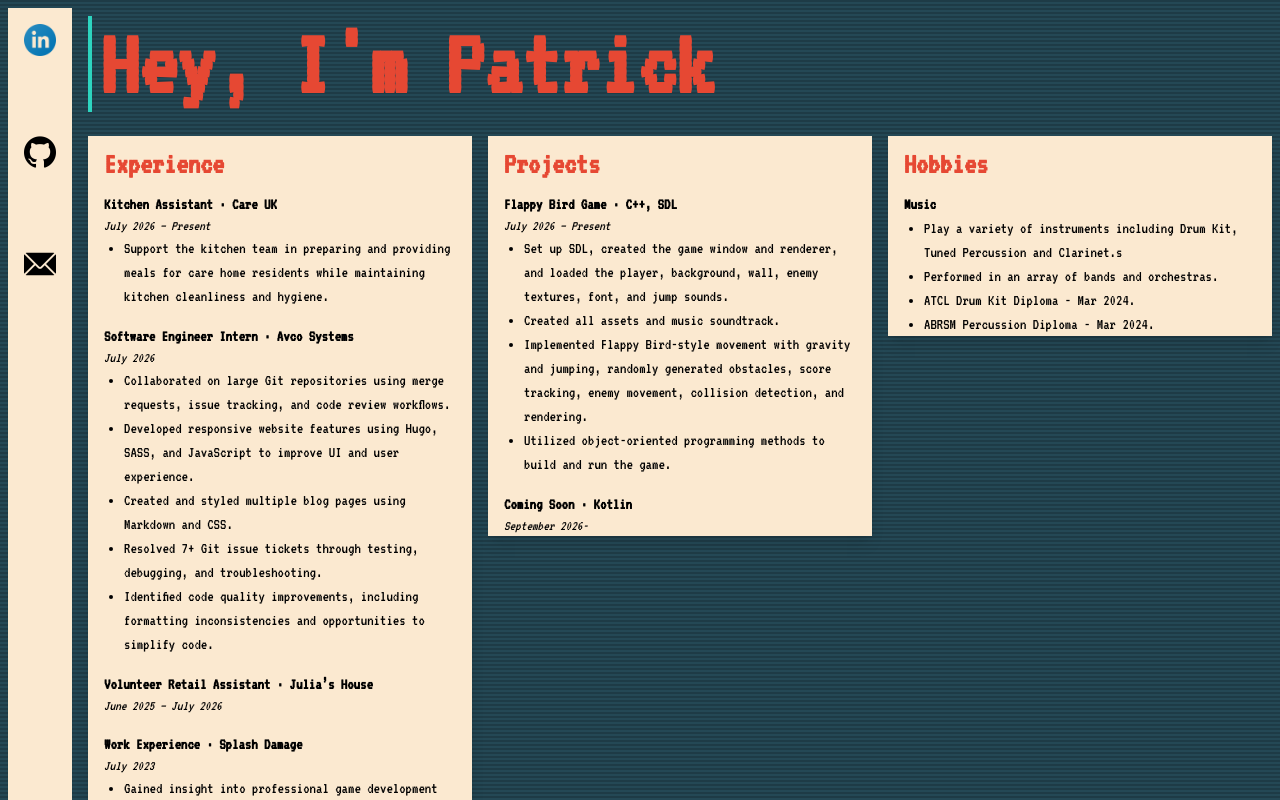
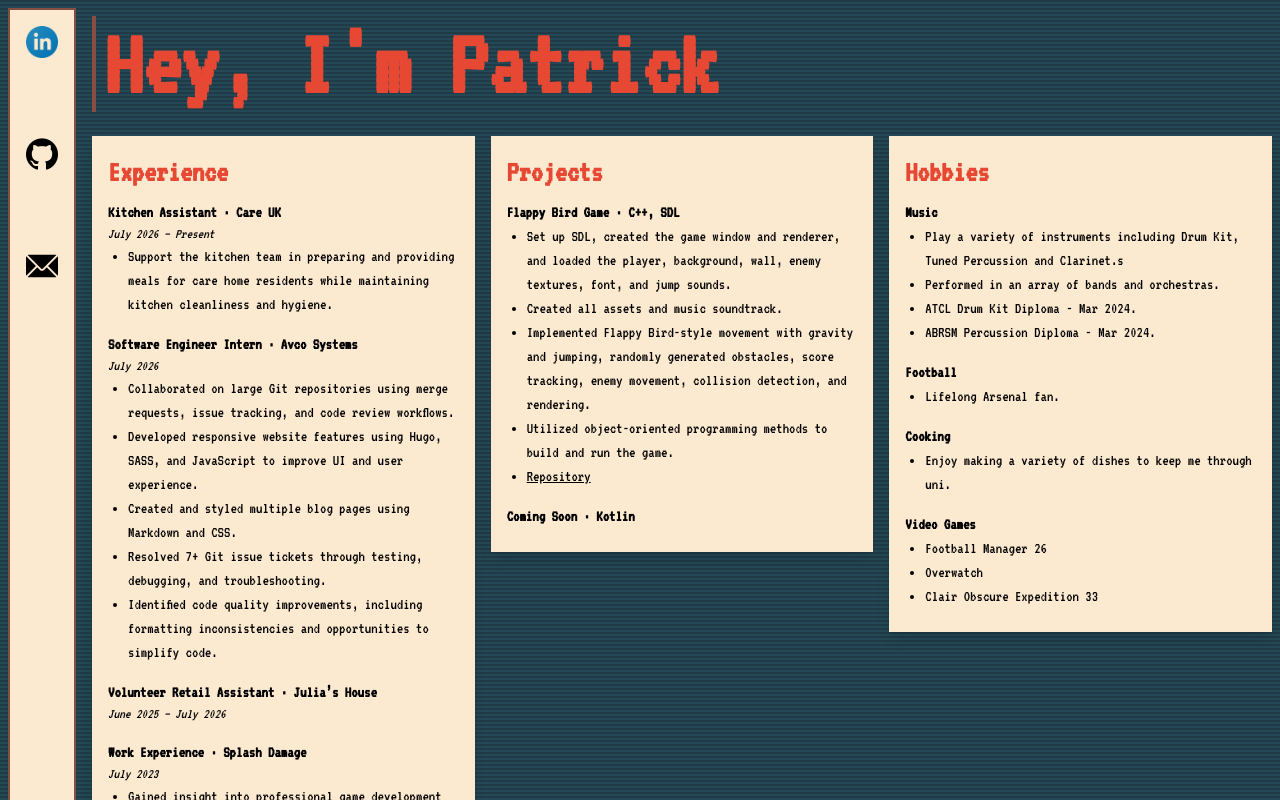
Before and after one commit to pxtrickt/personalwebsite, a React (Vite) app: page / in a window 1280 px wide. Shown: the top 800 px of the page. Built offline with nearby package versions, Linux system fonts and the light colour scheme.

Commit message:
Minor formatting and styling

```diff
--- a/src/App.jsx
+++ b/src/App.jsx
@@ -2,6 +2,7 @@ import { useState, useEffect } from "react";
 import "./App.css";
 
 const TEXT = "Hey, I'm Patrick";
+const TEXT2 = "This is my website!";
 const SPEED = 200;
 
 function App() {
@@ -14,13 +15,12 @@ function App() {
       setTyped(TEXT.slice(0, i));
       if (i >= TEXT.length) clearInterval(timer);
     }, SPEED);
-
     return () => clearInterval(timer);
   }, []);
 
   return (
     <main className="flex flex-col md:grid md:grid-cols-[auto_1fr_1fr_1fr] md:grid-rows-[auto_1fr] gap-4 min-h-screen p-2">
-      <div className="md:col-start-1 md:row-span-full flex flex-row md:flex-col justify-center md:justify-start items-center bg-[#FBE9D0] p-4 shadow-sm">
+      <div className="md:col-start-1 md:row-span-full flex flex-row md:flex-col justify-center md:justify-start items-center bg-[#FBE9D0] p-4 shadow-sm border-[#874F41] border-2">
         <div className="media flex flex-row md:flex-col gap-8 md:gap-20">
           <a
             href="https://www.linkedin.com/in/patrick-thomas-499b61364/"
@@ -49,7 +49,7 @@ function App() {
         </div>
       </div>
 
-      <div className="text-4xl md:text-8xl pl-2 my-2 border-l-4 font-bold border-teal-400 text-[#E64833] md:col-start-2 md:col-span-3 font-mono-jb break-words">
+      <div className="text-4xl md:text-8xl pl-2 my-2 border-l-4 font-bold border-[#874F41] text-[#E64833] md:col-start-2 md:col-span-3 font-mono-jb break-words">
         <h1 id="typing" aria-label={TEXT}>
           {typed}
           <span className="blinking-dot">.</span>
@@ -57,7 +57,7 @@ function App() {
       </div>
 
       <section>
-        <div className="block w-full max-w-2xl bg-[#FBE9D0] px-4 py-0 text-[#E64833] shadow-lg">
+        <div className="block w-full max-w-2xl bg-[#FBE9D0] px-4 py-2 text-[#E64833] shadow-lg">
           <h3 className="text-xl md:text-3xl flex h-14 items-center font-bold">
             Experience
             <span className="blinking-dot">.</span>
@@ -134,7 +134,7 @@ function App() {
       </section>
 
       <section>
-        <div className="block w-full max-w-2xl bg-[#FBE9D0] px-4 py-0 text-[#E64833] shadow-lg">
+        <div className="block w-full max-w-2xl bg-[#FBE9D0] px-4 py-2 text-[#E64833] shadow-lg">
           <h3 className="text-xl md:text-3xl flex h-14 items-center font-bold">
             Projects
             <span className="blinking-dot">.</span>
@@ -142,7 +142,6 @@ function App() {
           <div className="mb-4 space-y-4 text-black">
             <article>
               <h4 className="font-bold">Flappy Bird Game · C++, SDL</h4>
-              <p className="text-sm italic">July 2026 – Present</p>
               <ul className="list-disc pl-5">
                 <li>
                   Set up SDL, created the game window and renderer, and loaded
@@ -159,19 +158,26 @@ function App() {
                   Utilized object-oriented programming methods to build and run
                   the game.
                 </li>
+                <li>
+                  <a
+                    href="https://github.com/pxtrickt/Flappy-Bird-Game"
+                    target="_blank"
+                    rel="noopener noreferrer"
+                  >
+                    <u>Repository</u>
+                  </a>
+                </li>
               </ul>
             </article>
-
             <article>
               <h4 className="font-bold">Coming Soon · Kotlin</h4>
-              <p className="text-sm italic">September 2026-</p>
             </article>
           </div>
         </div>
       </section>
 
       <section>
-        <div className="block w-full max-w-2xl bg-[#FBE9D0] px-4 py-0 text-[#E64833] shadow-lg">
+        <div className="block w-full max-w-2xl bg-[#FBE9D0] px-4 py-2 text-[#E64833] shadow-lg">
           <h3 className="text-xl md:text-3xl flex h-14 items-center font-bold">
             Hobbies
             <span className="blinking-dot">.</span>
@@ -189,6 +195,26 @@ function App() {
                 <li>ABRSM Percussion Diploma - Mar 2024.</li>
               </ul>
             </article>
+            <article>
+              <h4 className="font-bold">Football</h4>
+              <ul className="list-disc pl-5">
+                <li>Lifelong Arsenal fan.</li>
+              </ul>
+            </article>
+            <article>
+              <h4 className="font-bold">Cooking</h4>
+              <ul className="list-disc pl-5">
+                <li>Enjoy making a variety of dishes to keep me through uni.</li>
+              </ul>
+            </article>
+            <article>
+              <h4 className="font-bold">Video Games</h4>
+              <ul className="list-disc pl-5">
+                <li>Football Manager 26</li>
+                <li>Overwatch</li>
+                <li>Clair Obscure Expedition 33</li>
+              </ul>
+            </article>
           </div>
         </div>
       </section>
```
